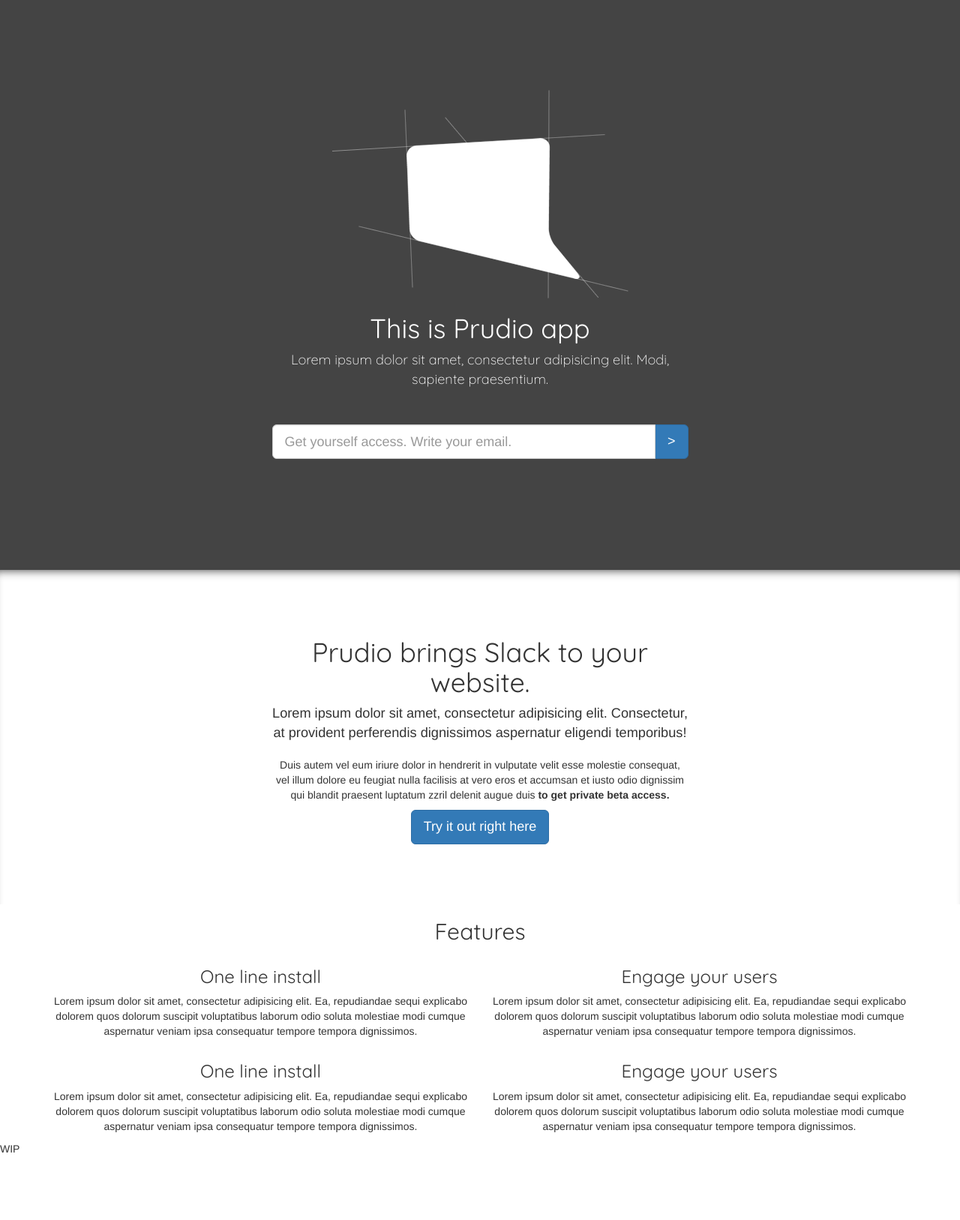
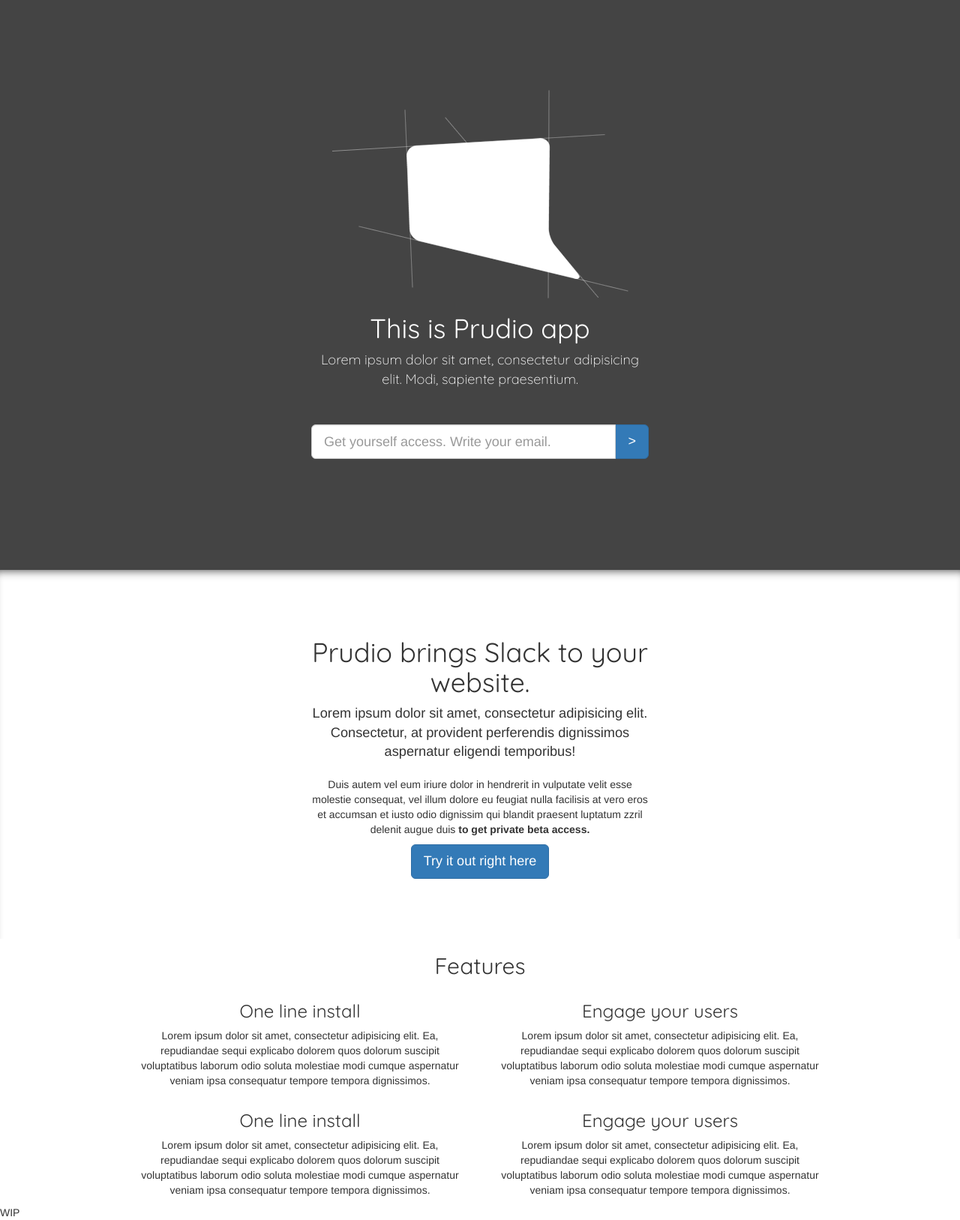
Before and after one commit to PrudioHQ/prudio-landing, a Jekyll site: the page built from index.html, in a window 1280 px wide. Shown: the whole page at 75% size. Built offline with Jekyll 4.4.1, drawn with Linux system fonts in a browser that asks for light colours; Markdown is read by kramdown in place of the engine named in the settings; before the commit the page ends 1542 px from its top, so only the background shows below that.

Commit message:
Make it narrow

```diff
--- a/_config.yml
+++ b/_config.yml
@@ -11,4 +11,4 @@ twitter_username: jekyllrb
 github_username:  jekyll
 
 # Build settings
-markdown: kramdown
+markdown: krasmown
--- a/_sass/_settings.scss
+++ b/_sass/_settings.scss
@@ -296,11 +296,11 @@ $screen-sm-min:              $screen-sm !default;
 $screen-tablet:              $screen-sm-min !default;
 
 // Medium screen / desktop
-//** Deprecated `$screen-md` as of v3.0.1
-$screen-md:                  992px !default;
-$screen-md-min:              $screen-md !default;
+//** Deprecated `$screen-sm` as of v3.0.1
+$screen-sm:                  992px !default;
+$screen-sm-min:              $screen-sm !default;
 //** Deprecated `$screen-desktop` as of v3.0.1
-$screen-desktop:             $screen-md-min !default;
+$screen-desktop:             $screen-sm-min !default;
 
 // Large screen / wide desktop
 //** Deprecated `$screen-lg` as of v3.0.1
@@ -311,8 +311,8 @@ $screen-lg-desktop:          $screen-lg-min !default;
 
 // So media queries don't overlap when required, provide a maximum
 $screen-xs-max:              ($screen-sm-min - 1) !default;
-$screen-sm-max:              ($screen-md-min - 1) !default;
-$screen-md-max:              ($screen-lg-min - 1) !default;
+$screen-sm-max:              ($screen-sm-min - 1) !default;
+$screen-sm-max:              ($screen-lg-min - 1) !default;
 
 
 //== Grid system
@@ -341,8 +341,8 @@ $container-sm:                 $container-tablet !default;
 
 // Medium screen / desktop
 $container-desktop:            (940px + $grid-gutter-width) !default;
-//** For `$screen-md-min` and up.
-$container-md:                 $container-desktop !default;
+//** For `$screen-sm-min` and up.
+$container-sm:                 $container-desktop !default;
 
 // Large screen / wide desktop
 $container-large-desktop:      (1140px + $grid-gutter-width) !default;
@@ -609,7 +609,7 @@ $modal-header-border-color:   #e5e5e5 !default;
 $modal-footer-border-color:   $modal-header-border-color !default;
 
 $modal-lg:                    900px !default;
-$modal-md:                    600px !default;
+$modal-sm:                    600px !default;
 $modal-sm:                    300px !default;
 
 
--- a/_sass/_style.scss
+++ b/_sass/_style.scss
@@ -1,3 +1,7 @@
+.container {
+  max-width: 960px;
+}
+
 .lead {
   font-size: 1.3em;
 }
@@ -38,7 +42,7 @@
   box-shadow: inset 0px 10px 13px -10px #333;
   text-align: center;
 
-  @media (min-width: $screen-md-min) {
+  @media (min-width: $screen-sm-min) {
     padding: 70px 0;
   }
 
--- a/index.html
+++ b/index.html
@@ -5,7 +5,7 @@ layout: default
 <section id="intro">
   <div class="container">
     <div class="row">
-      <div class="col-md-6 col-md-offset-3">
+      <div class="col-sm-6 col-sm-offset-3">
 
         <div class="vertical-out">
           <div class="vertical-in">
@@ -34,7 +34,7 @@ layout: default
 <section id="cto">
   <div class="container">
     <div class="row">
-      <div class="col-md-6 col-md-offset-3">
+      <div class="col-sm-6 col-sm-offset-3">
         <h1>Prudio brings Slack to your website.</h1>
 
         <p class="lead">
@@ -60,22 +60,22 @@ layout: default
     <h2>Features</h2>
 
     <div class="row">
-      <div class="col-md-6">
+      <div class="col-sm-6">
         <h3>One line install</h3>
         <p>Lorem ipsum dolor sit amet, consectetur adipisicing elit. Ea, repudiandae sequi explicabo dolorem quos dolorum suscipit voluptatibus laborum odio soluta molestiae modi cumque aspernatur veniam ipsa consequatur tempore tempora dignissimos.</p>
       </div>
-      <div class="col-md-6">
+      <div class="col-sm-6">
         <h3>Engage your users</h3>
         <p>Lorem ipsum dolor sit amet, consectetur adipisicing elit. Ea, repudiandae sequi explicabo dolorem quos dolorum suscipit voluptatibus laborum odio soluta molestiae modi cumque aspernatur veniam ipsa consequatur tempore tempora dignissimos.</p>
       </div>
     </div>
 
     <div class="row">
-      <div class="col-md-6">
+      <div class="col-sm-6">
         <h3>One line install</h3>
         <p>Lorem ipsum dolor sit amet, consectetur adipisicing elit. Ea, repudiandae sequi explicabo dolorem quos dolorum suscipit voluptatibus laborum odio soluta molestiae modi cumque aspernatur veniam ipsa consequatur tempore tempora dignissimos.</p>
       </div>
-      <div class="col-md-6">
+      <div class="col-sm-6">
         <h3>Engage your users</h3>
         <p>Lorem ipsum dolor sit amet, consectetur adipisicing elit. Ea, repudiandae sequi explicabo dolorem quos dolorum suscipit voluptatibus laborum odio soluta molestiae modi cumque aspernatur veniam ipsa consequatur tempore tempora dignissimos.</p>
       </div>
```
